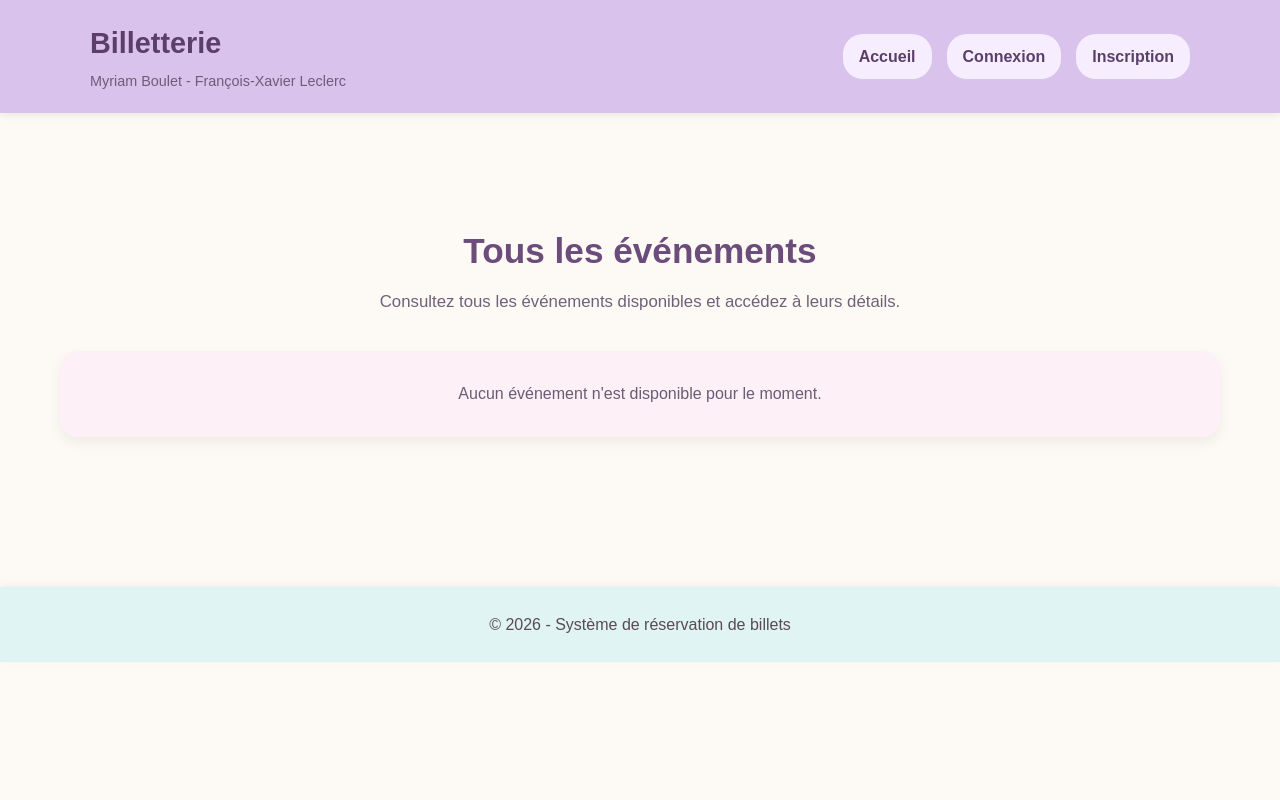
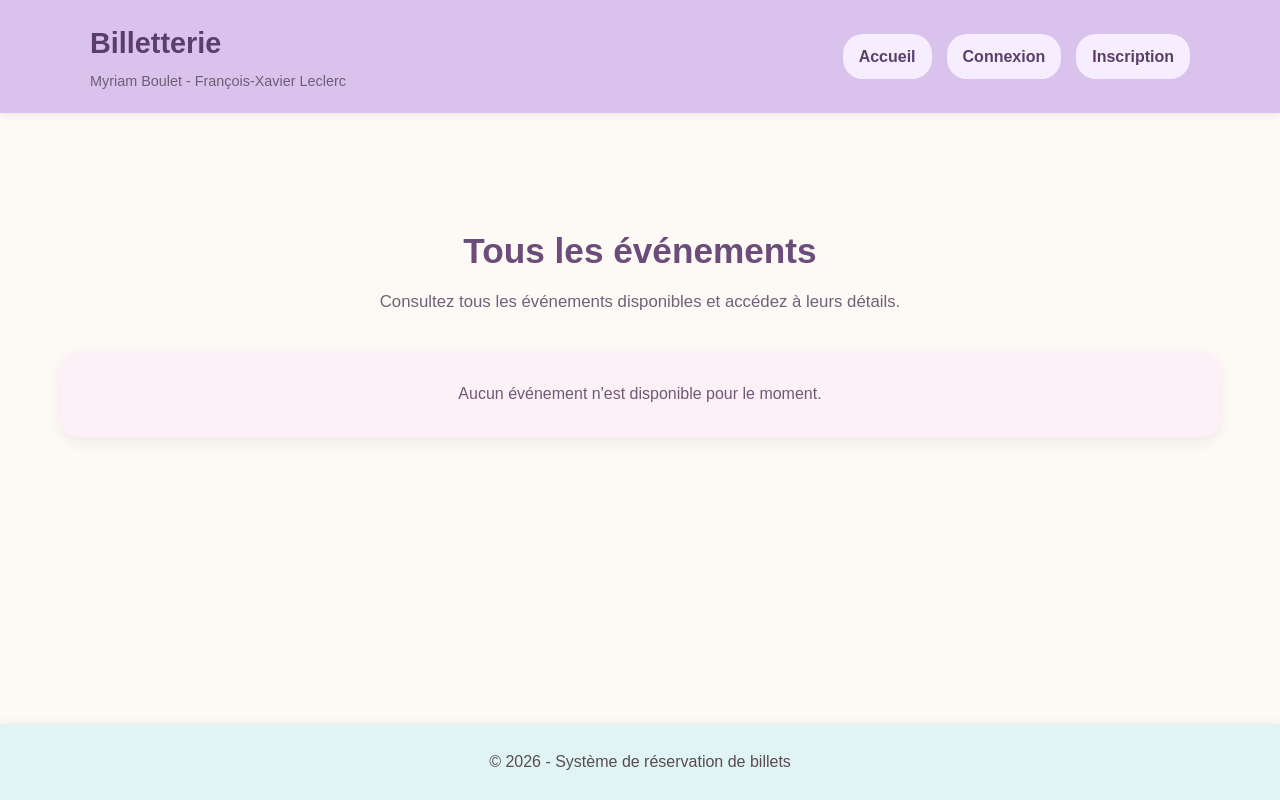
Before and after one commit to Jimpie1043/ticket-booking, a Flask app: page /events in a window 1280 px wide. Run offline with Flask 3, Linux system fonts and the light colour scheme.

Commit message:
Fix: Footer flotte au milieu de la page pour les écrans plus gros

```diff
--- a/app/static/css/style.css
+++ b/app/static/css/style.css
@@ -7,6 +7,8 @@
 body {
     min-height: 100vh;
     min-width: 100vw;
+    display: flex;
+    flex-direction: column;
     font-family: Arial, sans-serif;
     background-color: #fdfaf6;
     color: #5a4b51;
@@ -83,6 +85,7 @@ body {
 
 /* Main */
 .site-content {
+    flex: 1;
     padding: 40px 0;
 }
 
```
